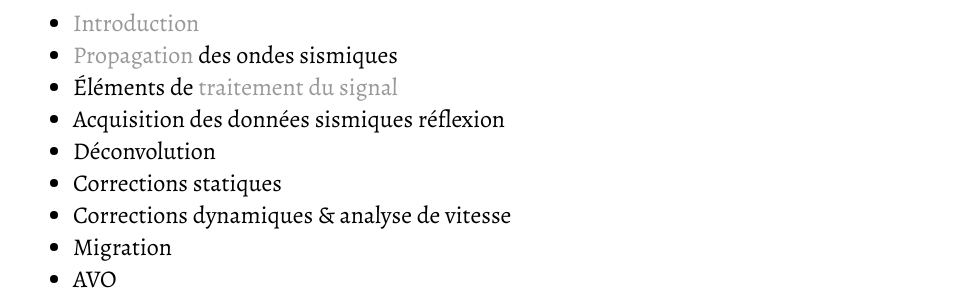
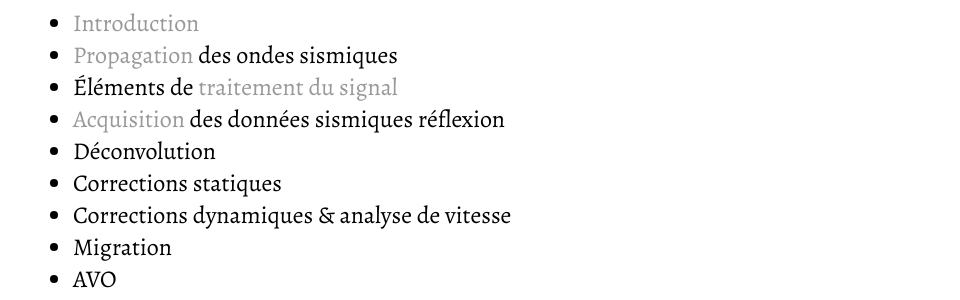
Before and after one commit to bernard-giroux/bernard-giroux.github.io, a Jekyll site: the page built from teaching/index.html, in a window 1280 px wide. Shown: the part 1384-1684 px from the top of the page, without its empty margins (159-1119 px from the left). Built offline with Jekyll 4.4.1, drawn with Linux system fonts in a browser that asks for light colours; part of the change alters nothing that is shown.

```diff
--- a/teaching/index.html
+++ b/teaching/index.html
@@ -35,7 +35,7 @@ title: Enseignement
 			<li><a href=PDFms/00_intro.pdf>Introduction</a></li>
 			<li><a href=PDFms/01_ondes.pdf>Propagation</a> des ondes sismiques</li>
 			<li>Éléments de <a href=PDFms/02_signal.pdf>traitement du signal</a></li>
-			<li>Acquisition des données sismiques réflexion</li>
+			<li><a href=PDFms/03_acquisition.pdf>Acquisition</a> des données sismiques réflexion</li>
 			<li>Déconvolution</li>
 			<li>Corrections statiques</li>
 			<li>Corrections dynamiques & analyse de vitesse</li>
```
Also changed, not shown: 1 other file.
